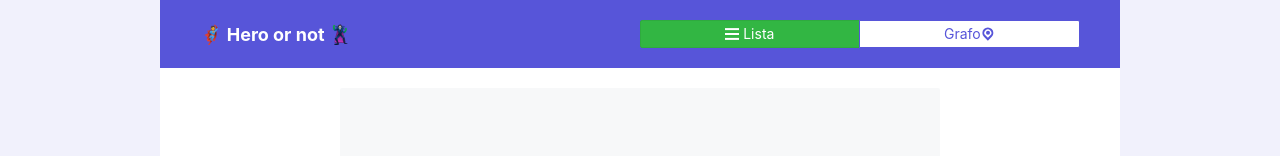
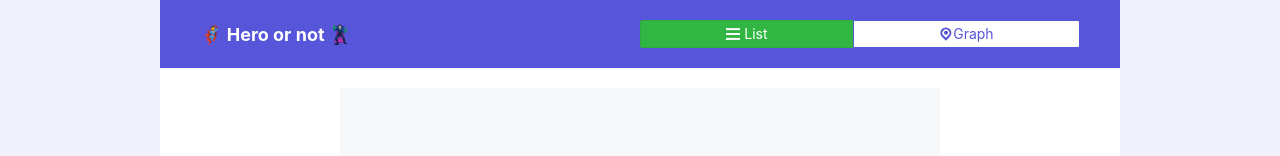
Before and after one commit to GuzmanBermejo/hero-or-not, a Nuxt app: page / in a window 1280 px wide. Shown: the top 156 px of the page. Built offline with nearby package versions, Linux system fonts and the light colour scheme.

Commit message:
Fix: rename with emoji and modify icon position on the navbar

```diff
--- a/layouts/default.vue
+++ b/layouts/default.vue
@@ -12,14 +12,14 @@
             to="/"
             class="btn btn-sm"
             :class="{ 'btn-success': 'index' === currentRouteName }"
-            ><i class="icon icon-menu"></i> Lista</NuxtLink
+            ><i class="icon icon-menu"></i> List</NuxtLink
           >
           <NuxtLink
             to="/graph"
             class="btn btn-sm"
             :class="{ 'btn-success': 'graph' === currentRouteName }"
-            >Grafo<i class="icon icon-location"></i
-          ></NuxtLink>
+            ><i class="icon icon-location"></i>Graph</NuxtLink
+          >
         </nav>
       </div>
     </header>
--- a/nuxt.config.js
+++ b/nuxt.config.js
@@ -7,7 +7,7 @@ export default {
 
   // Global page headers: https://go.nuxtjs.dev/config-head
   head: {
-    title: 'Hero or not',
+    title: '🦸 Hero or not 🦹',
     htmlAttrs: {
       lang: 'en',
     },
```
Also changed, not shown: 1 other file (tests, documents, lock files or other folders).
